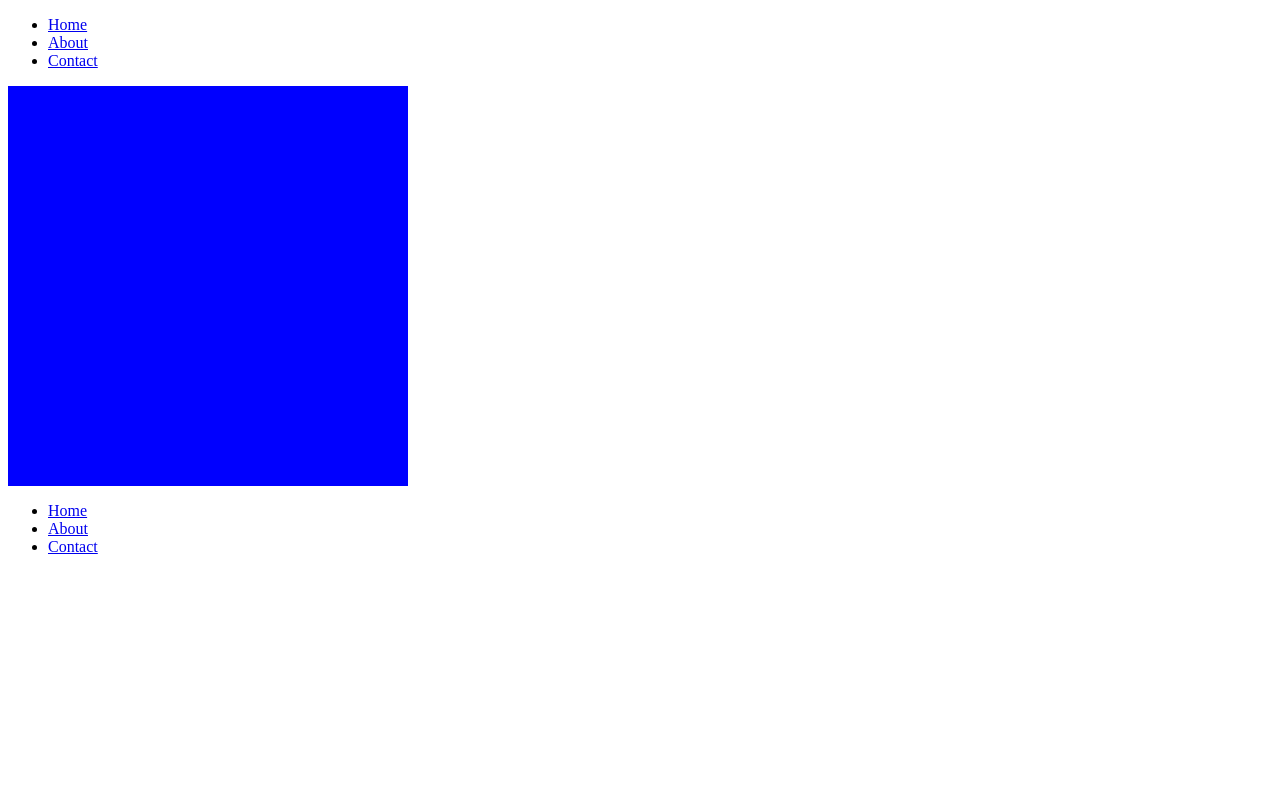
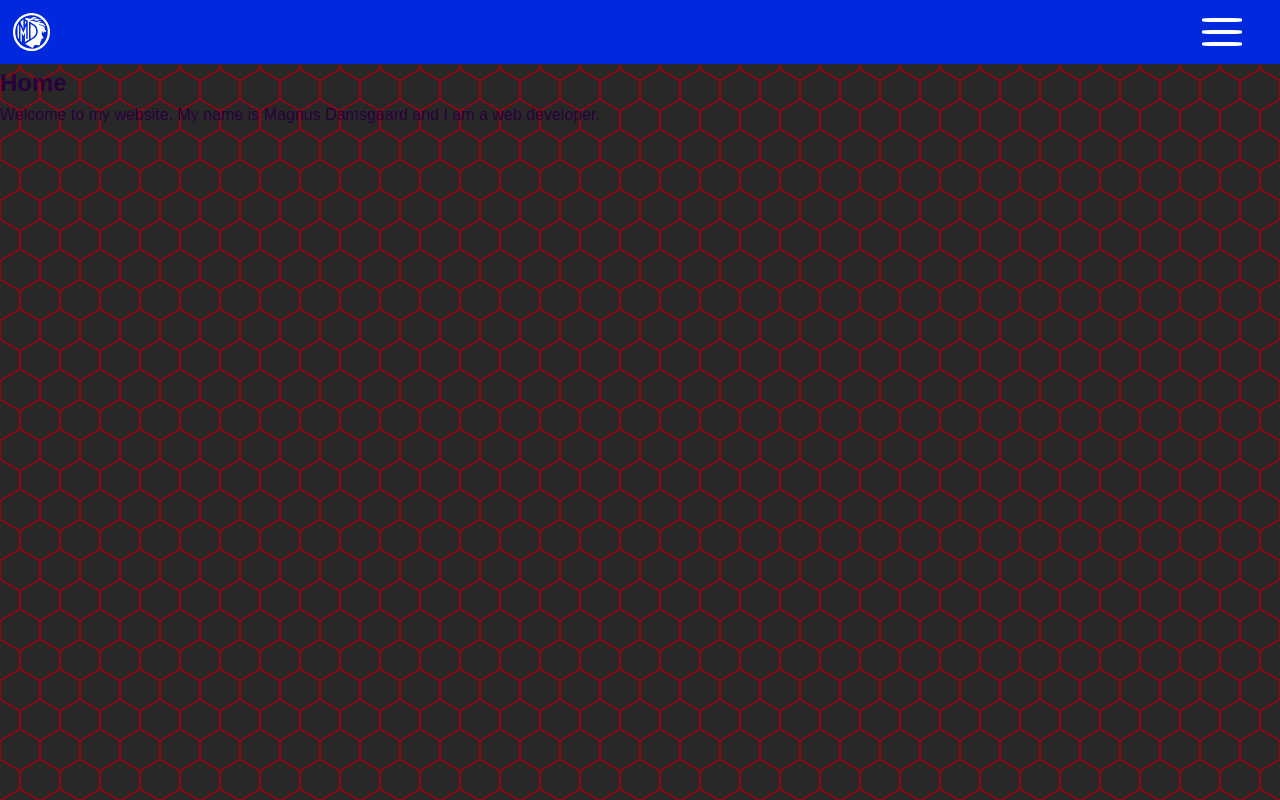
Before and after one commit to magn3054/mdamsgaard, a plain HTML site: page index.html in a window 1280 px wide. Drawn offline with Linux system fonts and the light colour scheme; files that its build step writes are made by us from their sources; files whose address does not match are found by name.

Commit message:
start på hjemmeside

```diff
--- a/css/header.css
+++ b/css/header.css
@@ -0,0 +1,99 @@
+header {
+    background-color: var(--secondary);
+    background-color: #0028dc;
+    color: var(--tertiary);
+    top: 0;
+    position: sticky;
+    display: flex;
+    flex-direction: row;
+    text-align: center;
+    justify-content: space-between;
+    width: 100dvw;
+    min-height: 8dvh;
+    height: 8dvh;
+
+    & a {
+        height: 100%;
+        color: var(--tertiary);
+
+        & img {
+            height: 100%;
+            width: auto;
+            padding: 1vw 0 1vw 1vw;
+        }
+    }
+
+    & nav {
+        height: 100%;
+        width: 100%;
+        display: none;
+        justify-content: space-between;
+
+        & ul {
+            all: inherit;
+            height: 100%;
+
+            & li {
+                display: flex;
+                justify-content: space-between;
+                align-items: center;
+                list-style: none;
+                height: 100%;
+
+                & a {
+                    height: 100%;
+                    color: var(--tertiary);
+                    color: white;
+                }
+            }
+        }
+    }
+
+}
+
+
+
+#checkbox {
+    display: none;
+}
+
+.toggle {
+    margin-right: 3vw;
+    position: relative;
+    width: 2.5rem;
+    height: unset;
+    cursor: pointer;
+    display: flex;
+    flex-direction: column;
+    align-items: center;
+    justify-content: center;
+    gap: 0.5rem;
+    transition-duration: .3s;
+}
+
+.bars {
+    width: 100%;
+    height: 0.25rem;
+    background-color: #FFF;
+    border-radius: 25%;
+    transition-duration: .3s;
+}
+
+#checkbox:checked+.toggle #bar2 {
+    transform: translateY(13px) rotate(60deg);
+    margin-left: 0;
+    transform-origin: right;
+    transition-duration: .3s;
+    z-index: 2;
+}
+
+#checkbox:checked+.toggle #bar1 {
+    transform: translateY(25px) rotate(-60deg);
+    transition-duration: .3s;
+    transform-origin: left;
+    z-index: 1;
+}
+
+#checkbox:checked ~ .menu-context {
+    display: flex;
+}
--- a/css/index.css
+++ /dev/null
@@ -1,4 +0,0 @@
-:root {
-    --colorprimary: #492de3;
-
-}
--- /dev/null
+++ b/css/style.css
@@ -0,0 +1,79 @@
+:root {
+    --light1: #a1000e;
+    --light2: #0b8aaa;
+    --light3: #ff7c09;
+    --light4: #f5f5f5;
+    --dark1: #282828;
+    --dark2: #a1000e;
+    --dark3: #2a003c;
+    --dark4: #df7707;
+}
+
+* {
+    margin: 0;
+    padding: 0;
+    box-sizing: border-box;
+}
+
+body {
+    font-family: 'Poppins', sans-serif;
+    color: var(--dark3);
+    line-height: 1.6;
+    display: flex;
+    flex-direction: column;
+    min-height: 100dvh;
+    max-width: 100dvw;
+    width: 100dvw;
+    height: 100dvh;
+    background: radial-gradient(
+          circle farthest-side at 0% 50%,
+          var(--dark1) 23.5%,
+          #00000000 0
+        )
+        21px 30px,
+      radial-gradient(
+          circle farthest-side at 0% 50%,
+          var(--dark2) 24%,
+          #00000000 0
+        )
+        19px 30px,
+      linear-gradient(
+          var(--dark1) 14%,
+          #00000000 0,
+          #00000000 85%,
+          var(--dark1) 0
+        )
+        0 0,
+      linear-gradient(
+          150deg,
+          var(--dark1) 24%,
+          var(--dark2) 0,
+          var(--dark2) 26%,
+          #00000000 0,
+          #00000000 74%,
+          var(--dark2) 0,
+          var(--dark2) 76%,
+          var(--dark1) 0
+        )
+        0 0,
+      linear-gradient(
+          30deg,
+          var(--dark1) 24%,
+          var(--dark2) 0,
+          var(--dark2) 26%,
+          #00000000 0,
+          #00000000 74%,
+          var(--dark2) 0,
+          var(--dark2) 76%,
+          var(--dark1) 0
+        )
+        0 0,
+      linear-gradient(90deg, var(--dark2) 2%, var(--dark1) 0, var(--dark1) 98%, var(--dark2) 0%) 0 0
+        var(--dark1);
+    background-size: 40px 60px;
+}
+
+a {
+    text-decoration: none;
+    color: var(--tertiary);
+}
--- a/index.html
+++ b/index.html
@@ -4,29 +4,41 @@
     <meta charset="UTF-8">
     <meta name="viewport" content="width=device-width, initial-scale=1.0">
     <title>Magnus Damsgaard</title>
-    <link rel="stylesheet" href="index.css">
+    <script defer src="js/script.js"></script>
+    <link rel="stylesheet" href="css/style.css">
+    <link rel="stylesheet" href="css/header.css">
+    <link rel="stylesheet" href="css/footer.css">
+    <link rel="stylesheet" href="css/index.css">
 </head>
 <body>
-    <header id="header"></header>
-    <script>
-        fetch('header.html')
-            .then(response => response.text())
-            .then(html => {
-                document.getElementById('header').innerHTML = html;
-            });
-    </script>
+    <header>
+        <a href="index.html"><img src="img/md_logo.svg" alt="Logo"></a>
+        <input id="checkbox" type="checkbox">
+            <label class="toggle" for="checkbox">
+                <div id="bar1" class="bars"></div>
+                <div id="bar2" class="bars"></div>
+                <div id="bar3" class="bars"></div>
+            </label>
+        <nav class="menu-context">
+            <ul>
+                <li></li>
+                <li><a href="index.html">Hjem</a></li>
+                <li><a href="about.html">Subsider</a></li>
+                <li><a href="contact.html">Kontakt</a></li>
+                <li>
+                </li>
+            </ul>
+        </nav>
+    </header>
+    <!-- <?php include 'header.php'; ?> -->
 
     <main>
-        <div style="background-color: blue; width: 400px; height: 400px;"></div>
+        <section>
+            <h1>Home</h1>
+            <p>Welcome to my website. My name is Magnus Damsgaard and I am a web developer.</p>
+        </section>
     </main>
 
-    <footer id="footer"></footer>
-    <script>
-        fetch('footer.html')
-            .then(response => response.text())
-            .then(html => {
-                document.getElementById('footer').innerHTML = html;
-            });
-    </script>
+    <!-- <?php include 'header.php'; ?> -->
 </body>
 </html>
--- /dev/null
+++ b/js/script.js
@@ -0,0 +1 @@
+"use strict;"
```
Also changed, not shown: img/md_logo.svg (added), img/md_logo.webp (added), 1 other file.
